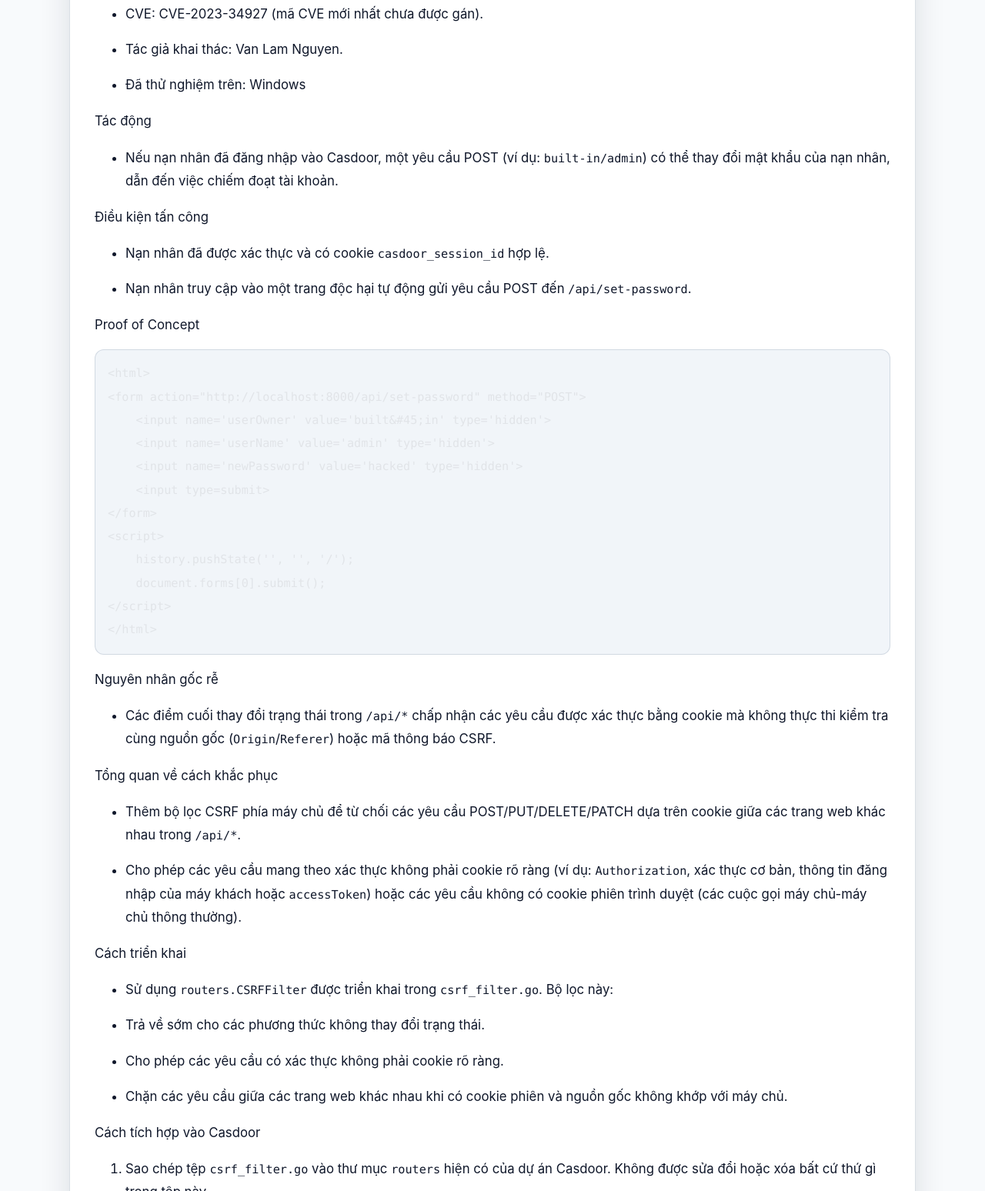
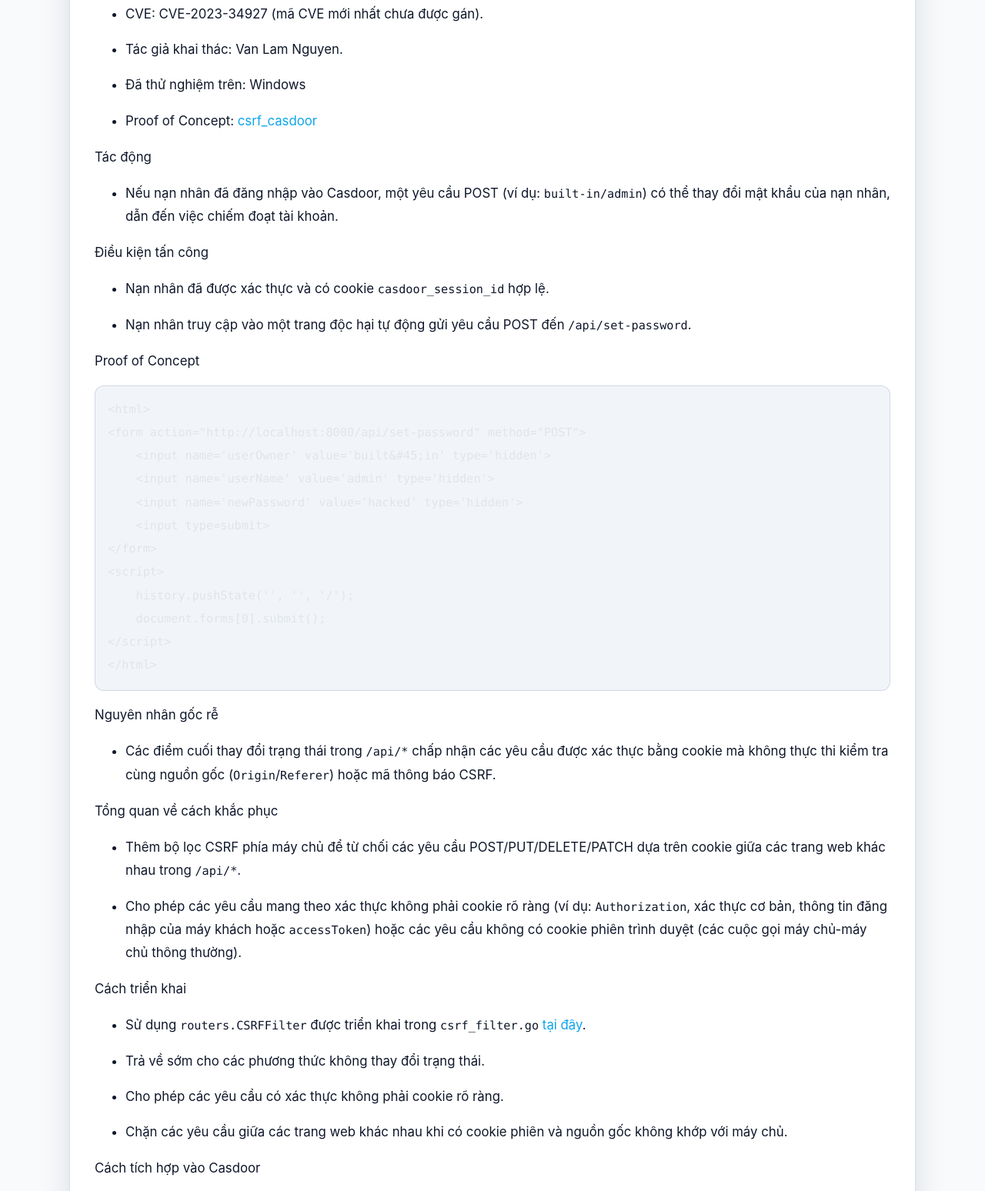
Before and after one commit to vanlam2001/blog, an Astro site: page /blog/posts/2025-02-25-csrf-casdoor in a window 1280 px wide. Shown: the part 795-2343 px from the top of the page at 77% size. Built offline with nearby package versions, Linux system fonts and the light colour scheme; Astro itself is replaced by a stand-in of ours; code samples lack their colours.

Commit message:
docs: add PoC link and clarify CSRF filter implementation
Add link to the Proof of Concept repository in the vulnerability summary.
Update the implementation section to include a direct link to the csrf_filter.go file in the Casdoor repository for better reference.

```diff
--- a/src/content/posts/2025-02-25-csrf-casdoor.md
+++ b/src/content/posts/2025-02-25-csrf-casdoor.md
@@ -17,6 +17,8 @@ Tóm tắt
 - Tác giả khai thác: Van Lam Nguyen.
 
 - Đã thử nghiệm trên: Windows
+
+- Proof of Concept: [csrf_casdoor](https://github.com/vanlam2001/csrf_casdoor)
 
 Tác động
 - Nếu nạn nhân đã đăng nhập vào Casdoor, một yêu cầu POST (ví dụ: `built-in/admin`) có thể thay đổi mật khẩu của nạn nhân, dẫn đến việc chiếm đoạt tài khoản.
@@ -51,7 +53,7 @@ Tổng quan về cách khắc phục
 - Cho phép các yêu cầu mang theo xác thực không phải cookie rõ ràng (ví dụ: `Authorization`, xác thực cơ bản, thông tin đăng nhập của máy khách hoặc `accessToken`) hoặc các yêu cầu không có cookie phiên trình duyệt (các cuộc gọi máy chủ-máy chủ thông thường).
 
 Cách triển khai
-- Sử dụng `routers.CSRFFilter` được triển khai trong `csrf_filter.go`. Bộ lọc này:
+- Sử dụng `routers.CSRFFilter` được triển khai trong `csrf_filter.go` [tại đây](https://github.com/casdoor/casdoor/blob/master/routers/csrf_filter.go).
 
 - Trả về sớm cho các phương thức không thay đổi trạng thái.
 
```
